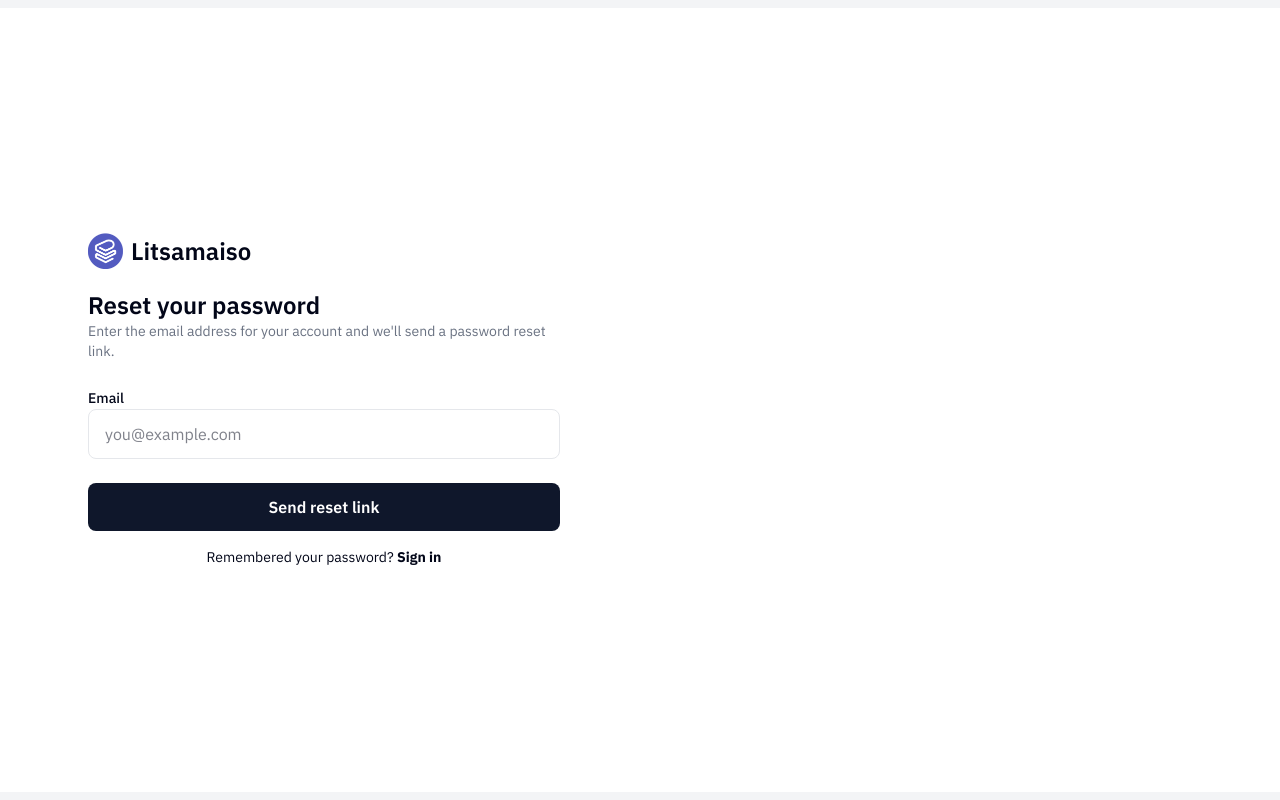
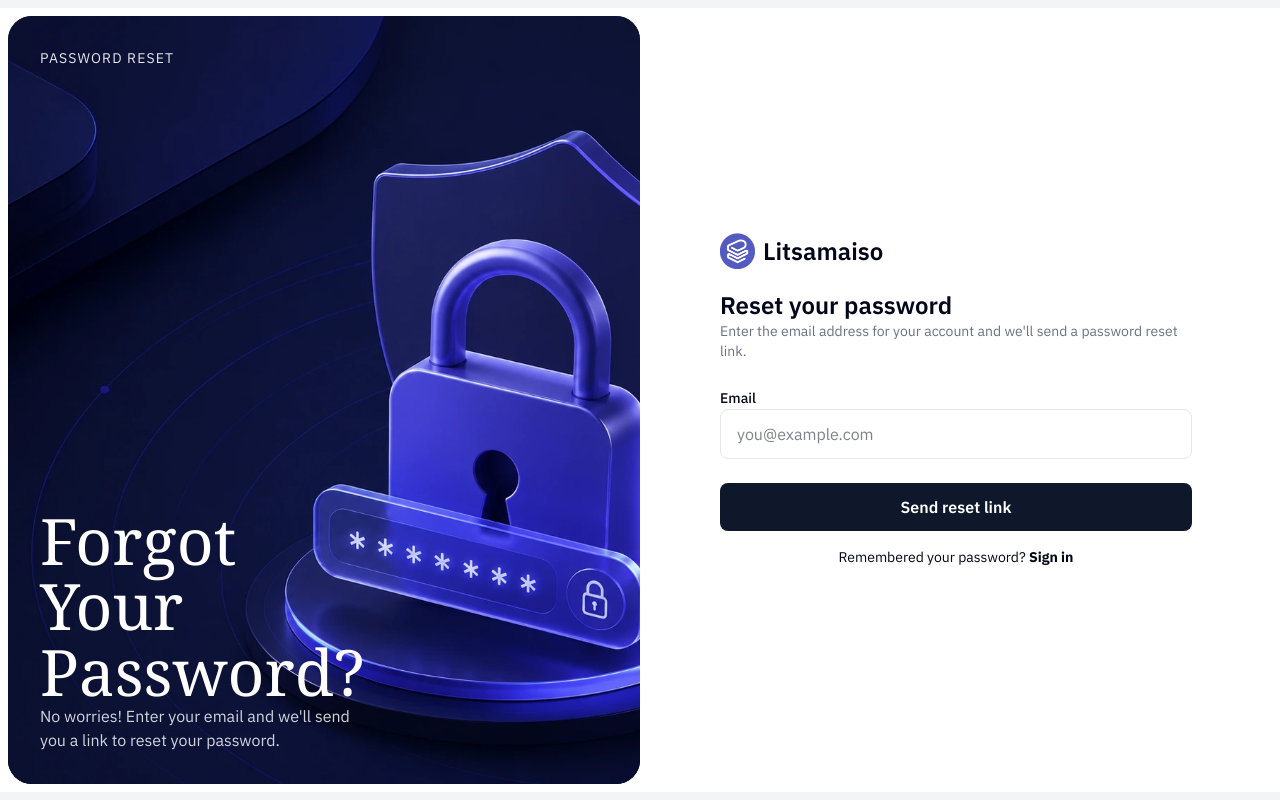
Before and after one commit to BU-Innovation-Hub/litsamaiso, a React (Vite) app in the folder litsamaiso-client/: page /forgot-password in a window 1280 px wide. Built offline with nearby package versions, Linux system fonts and the light colour scheme; no server answers.

Commit message:
add banner image to two-split content UI for reset and forgot password pages

```diff
--- a/litsamaiso-client/src/pages/ForgotPasswordPage.tsx
+++ b/litsamaiso-client/src/pages/ForgotPasswordPage.tsx
@@ -2,6 +2,7 @@ import React, { useState } from 'react';
 import { useNavigate } from 'react-router-dom';
 import { toast } from 'sonner';
 import { authService } from '../services/authService';
+import passwordResetBanner from '../assets/password-reset-banner.webp';
 
 const ForgotPasswordPage: React.FC = () => {
   const navigate = useNavigate();
@@ -26,6 +27,30 @@ const ForgotPasswordPage: React.FC = () => {
   return (
     <div className="auth-bg">
       <div className="auth-card">
+        <div className="auth-left">
+          <div
+            className="absolute inset-0 bg-cover bg-center"
+            style={{ backgroundImage: `url(${passwordResetBanner})` }}
+          />
+          <div className="auth-left-content">
+            <span className="small-title">Password Reset</span>
+            <div className="hidden md:block">
+              <h2>
+                Forgot
+                <br />
+                Your
+                <br />
+                Password?
+              </h2>
+              <p>
+                No worries! Enter your email and we'll send
+                <br />
+                you a link to reset your password.
+              </p>
+            </div>
+          </div>
+        </div>
+
         <div className="auth-right">
           <div className="logo mb-5 mt-5 md:mt-0">
             <img src="/logo-1.png" alt="Logo" width={35} height={35} />
--- a/litsamaiso-client/src/pages/ResetPasswordPage.tsx
+++ b/litsamaiso-client/src/pages/ResetPasswordPage.tsx
@@ -3,6 +3,7 @@ import { useNavigate, useSearchParams } from 'react-router-dom';
 import { toast } from 'sonner';
 import { authService } from '../services/authService';
 import PasswordInput from '../components/ui/PasswordInput';
+import passwordResetBanner from '../assets/password-reset-banner.webp';
 
 const ResetPasswordPage: React.FC = () => {
   const navigate = useNavigate();
@@ -16,7 +17,6 @@ const ResetPasswordPage: React.FC = () => {
 
   useEffect(() => {
     if (!token || !email) {
-      // If no token/email in query, redirect to forgot page
       navigate('/forgot-password');
     }
   }, [token, email, navigate]);
@@ -42,6 +42,30 @@ const ResetPasswordPage: React.FC = () => {
   return (
     <div className="auth-bg">
       <div className="auth-card">
+        <div className="auth-left">
+          <div
+            className="absolute inset-0 bg-cover bg-center"
+            style={{ backgroundImage: `url(${passwordResetBanner})` }}
+          />
+          <div className="auth-left-content">
+            <span className="small-title">Set New Password</span>
+            <div className="hidden md:block">
+              <h2>
+                Choose a
+                <br />
+                New
+                <br />
+                Password
+              </h2>
+              <p>
+                Create a strong password that you don't
+                <br />
+                use for other accounts to stay secure.
+              </p>
+            </div>
+          </div>
+        </div>
+
         <div className="auth-right">
           <div className="logo mb-5 mt-5 md:mt-0">
             <img src="/logo-1.png" alt="Logo" width={35} height={35} />
```
Also changed, not shown: litsamaiso-client/src/assets/password-reset-banner.webp (added).
